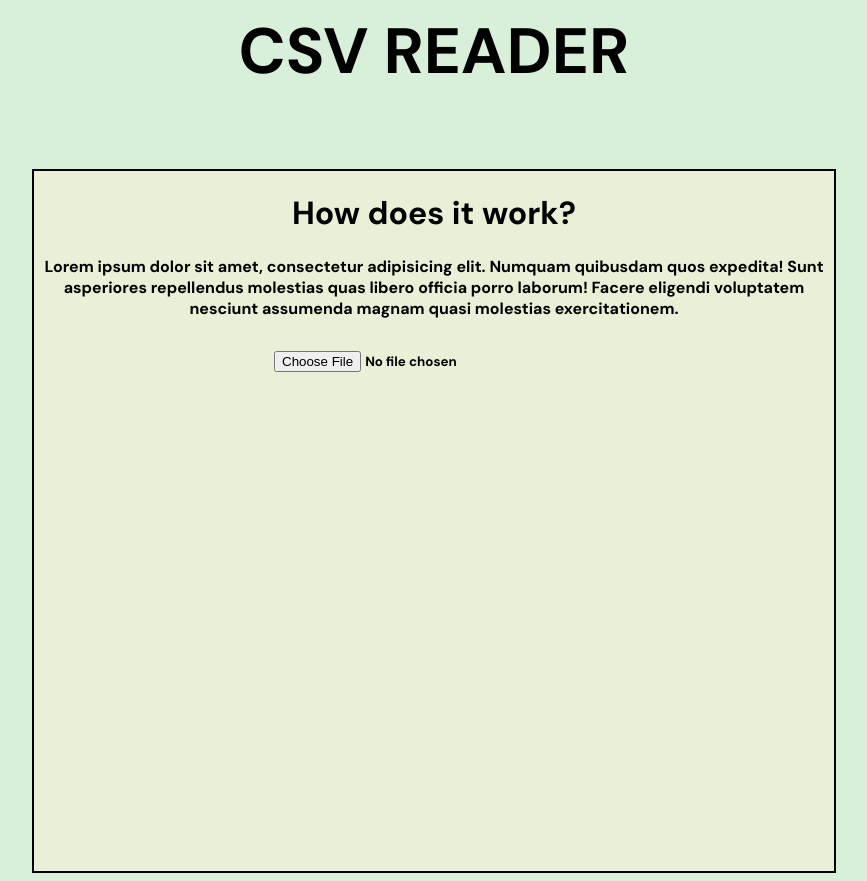
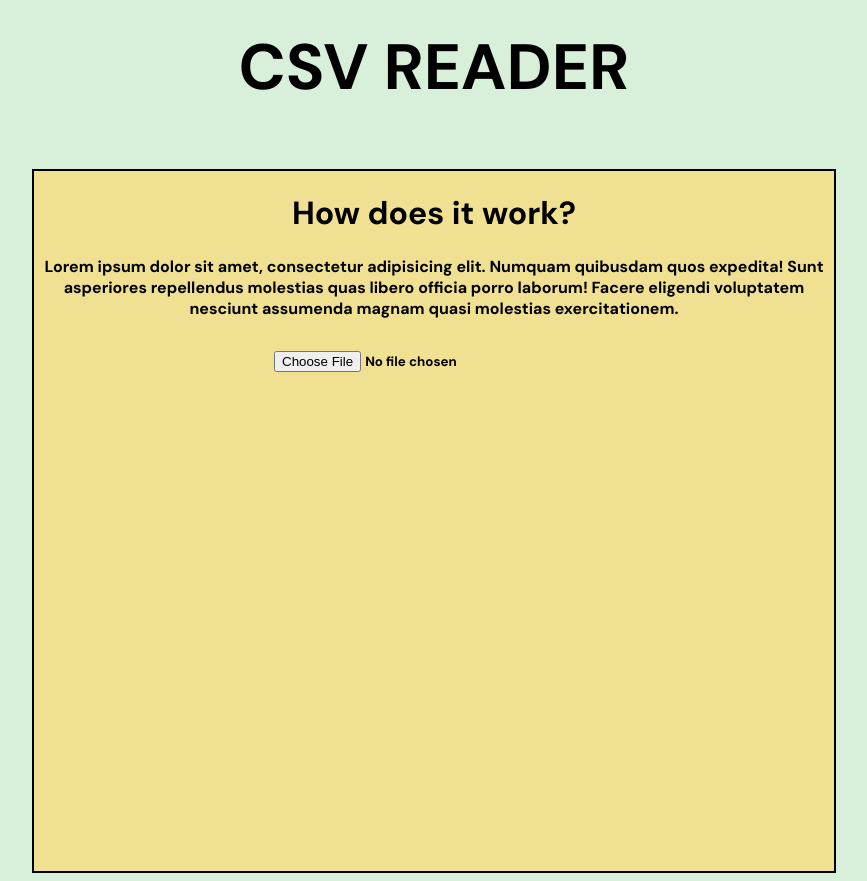
Before and after one commit to AEksell/CSVToHTML, a plain HTML site: page Index.Html in a window 1280 px wide. Shown: the whole page, without its empty margins (206-1073 px from the left). Drawn offline with Linux system fonts and the light colour scheme.

Commit message:
Minute Css changes

```diff
--- a/style.css
+++ b/style.css
@@ -9,7 +9,7 @@ body {
 }
 
 #Title {
-    transform: translateY(-40%);
+    transform: translateY(-20%);
     font-size: 400%;
     text-align: center;
 }
@@ -23,7 +23,7 @@ body {
 }
 
 #TableDiv {
-    background-color: #E9F0D8;
+    background-color: #F0E192;
     text-align: center;
     position: relative;
     border: 2px solid;
```
